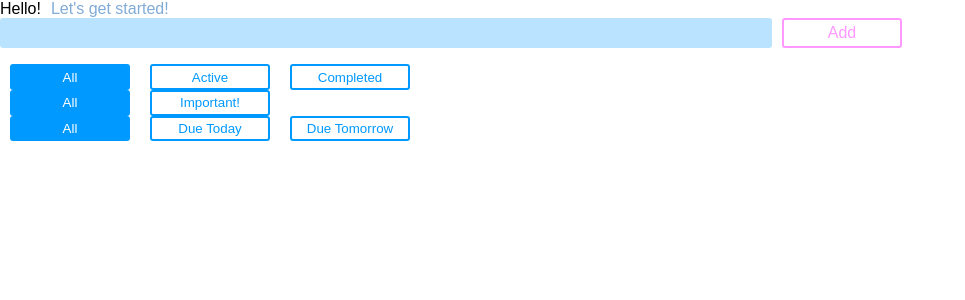
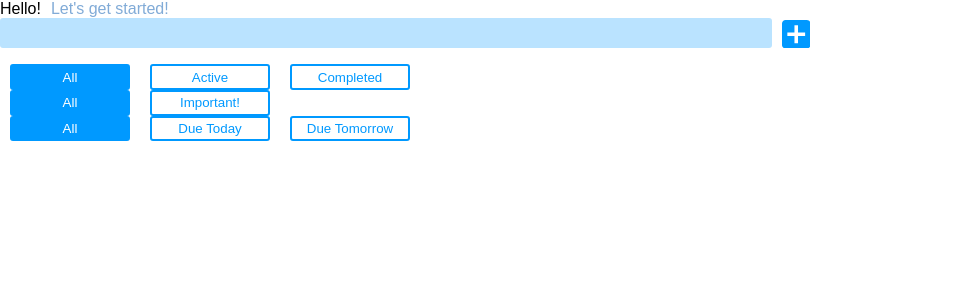
Before and after one commit to stepanencode/todo-list, a React (Create React App) app: page / in a window 1280 px wide. Shown: the top 300 px of the page, without its empty margins (0-965 px from the left). Built offline with nearby package versions, Linux system fonts and the light colour scheme; the HTML template or start-up script is replaced by a standard one.

Commit message:
add svg for timer

```diff
--- a/src/App.js
+++ b/src/App.js
@@ -4,9 +4,14 @@ import uuidv4 from "uuid";
 // import TextareaAutosize from "react-textarea-autosize";
 import styled, { css } from "styled-components";
 
+const Svg = styled.svg`
+    vertical-align: bottom;
+    margin-left: 10px;
+`;
+
 const Input = styled.input`
   font-family: sans-serif;
-  background-color: rgba(0, 153, 255, 0.27);
+  background-color: #BAE3FF;
   border-style: none;
   width: 60%;
   height: 1.78rem;
@@ -23,19 +28,13 @@ const Button = styled.button`
   width: 120px;
 
 
-  ${props => props.primary && css`
-    background: white;
-    color: #ff99ff;
-    border: 2px solid #ff99ff;
-    font-size: 1rem;
-    vertical-align: bottom;
-  `}
+
   ${props => props.pressed && css`
     background: #0099ff;
     color: white;
   `}
 
-  ${props => props.cleared && css`
+  ${props => props.bigger && css`
     background: #0099ff;
     color: white;
     width: 150px;
@@ -308,10 +307,6 @@ class App extends Component {
   };
 
   render() {
-    // let classTextArea;
-
-    // classTextArea = "text-area-submit";
-
     return (
       <div>
         <span>Hello!</span>
@@ -319,19 +314,22 @@ class App extends Component {
           {(this.itemsCounter() === 0) ? <span>{"Let's get started!"}</span> : <span>You have {this.itemsCounter()} items</span>}
         </ItemsCounter>
         <form onSubmit={this.onSubmit}>
-          {/*<TextareaAutosize*/}
-            {/*value={this.state.term}*/}
-            {/*onChange={this.onChange}*/}
-            {/*minRows={3}*/}
-            {/*maxRows={4}*/}
-            {/*type="text"*/}
-            {/*maxLength={50}*/}
-            {/*style={{fontFamily: "Arial ,sans-serif", backgroundColor: 'rgba(108, 62, 245, 0.15)', borderWidth: 0, padding: 0, minHeight: 20, maxHeight: 80}}*/}
-
-          {/*/>*/}
 
           <Input value={this.state.term} onChange={this.onChange}></Input>
-          <Button primary>Add</Button>
+          <span onClick={this.onSubmit}>
+            <Svg xmlns="http://www.w3.org/2000/svg"
+               version="1.1"  viewBox="0 0 80 80"
+               style={{enableBackground: 'new 0 0 80 80'}}
+                width="1.78rem" height="1.78rem;">
+            <g>
+              <path d="M70,0H10C4.5,0,0,4.5,0,10v60c0,5.5,4.5,10,10,10h60c5.5,0,10-4.5,10-10V10C80,4.5,75.5,0,70,0z
+                  M65,45H45v20H35V45H15V35h20V15h10v20h20V45z"
+                    fill="#0099ff"
+                    />
+            </g>
+          </Svg>
+          </span>
+
         </form>
         {((this.state.isFilterImportant === true) && (this.getItems().length === 0)) ? <p>{"You don't have any important items!"}</p> : null}
         <List items={this.getItems()}
@@ -348,7 +346,7 @@ class App extends Component {
           <Button onClick={this.filterActive} pressed={this.state.filterCompletedTerm === ACTIVE}>Active</Button>
           <Button onClick={this.filterCompleted} pressed={this.state.filterCompletedTerm === COMPLETED}>Completed</Button>
           {(this.state.items.filter(item => item.isCompleted === true)).length > 0 ?
-            (<Button cleared onClick={this.clearCompleted}>Clear completed</Button>) :
+            (<Button bigger onClick={this.clearCompleted}>Clear completed</Button>) :
             null}
         </div>
         <div>
--- a/src/ListItem.js
+++ b/src/ListItem.js
@@ -1,5 +1,4 @@
 import React, {Component} from "react";
-import TextareaAutosize from "react-textarea-autosize";
 import TimerButton from "./TimerButton";
 import TimerDisplay from "./TimerDisplay";
 import CommentField from "./CommentField";
@@ -34,10 +33,32 @@ const Button = styled.button`
     background: #0099ff;
     color: white;
   `}
+
+  ${props => props.disabled && css`
+    background: white;
+    color: gray;
+    border: 2px solid gray;
+  `}
+
+  ${props => props.bigger && css`
+    background: tomato;
+    color: white;
+    border: 2px solid tomato;
+    width: 150px;
+  `}
 `;
 
 const Checkbox = styled.input`
   display: none;
+`;
+
+const Input = styled.input`
+  font-family: sans-serif;
+  background-color: #BAE3FF;
+  border-style: none;
+  width: 20%;
+  height: 1rem;
+  border-radius: 3px;
 `;
 
 class ListItem extends Component {
@@ -156,7 +177,7 @@ class ListItem extends Component {
     if (this.props.item.isDueTomorrow) {
       notActiveToday += " visible-hidden";
     }
-    let classTextArea = "text-area-submit";
+
 
     return(
       <li
@@ -166,7 +187,6 @@ class ListItem extends Component {
       >
 
         <span>
-
           {this.props.item.isCompleted ?
             <label>
               <Checkbox type="checkbox" id="option"
@@ -201,36 +221,53 @@ class ListItem extends Component {
         {
             this.state.isEdit ?
               (<span>
-              <TextareaAutosize
-                minRows={1}
-                maxRows={4}
-                type="text"
-                className={classTextArea}
-                maxlength={50}
-                value={this.props.item.text}
-                onChange={this.handleChange}
-              />
+                  <Input value={this.props.item.text}   onChange={this.handleChange}/>
+              {/*<TextareaAutosize*/}
+                {/*minRows={1}*/}
+                {/*maxRows={4}*/}
+                {/*type="text"*/}
+                {/*className={classTextArea}*/}
+                {/*maxlength={50}*/}
+                {/*value={this.props.item.text}*/}
+                {/*onChange={this.handleChange}*/}
+              {/*/>*/}
               <Button onClick={this.handleSave}>Save</Button>
             </span>
               ) :
               (
                 <span>
+
                 <label className={labelClassName}>{this.props.item.text}</label>
+                  {this.props.item.isCompleted ? null :
                 <Button onClick={this.handleEdit}>Edit</Button>
+                  }
               </span>
               )
           }
+        {this.props.item.isCompleted ?
+          null :
+          <span>
+
             <Button onClick={this.handleImportant}>Important!</Button>
             {this.props.item.isDueToday ?
-          <Button onClick={this.handleRemoveDueDate}>Remove Due Date</Button> :
+              <Button bigger onClick={this.handleRemoveDueDate}>Remove Due Date</Button> :
               <Button onClick={this.handleDueToday} className={notActiveToday}>Due Today</Button>
             }
             {this.props.item.isDueTomorrow ?
-          <Button onClick={this.handleRemoveDueDate}>Remove Due Date</Button> :
+              <Button bigger onClick={this.handleRemoveDueDate}>Remove Due Date</Button> :
               <Button onClick={this.handleDueTomorrow} className={notActiveTomorrow}>Due Tomorrow</Button>
             }
-        <TimerButton  time='5' startTimer={this.startTimer} item={this.props.item} />
+
+
+            <Button onClick={this.showCommentField}>Add Comment</Button>
+            <TimerButton time='5' startTimer={this.startTimer} item={this.props.item}/>
             <TimerDisplay timeLeft={this.state.timeLeft}/>
+            {this.state.showComment ?
+              <CommentField/> :
+              null
+            }
+        </span>
+        }
         {this.state.isHover ?
           (
             <Button className='button-delete btn' onClick={this.handleDelete}>
@@ -239,11 +276,6 @@ class ListItem extends Component {
           ) :
           null
         }
-        <Button onClick={this.showCommentField}>Add Comment</Button>
-        {this.state.showComment ?
-          <CommentField /> :
-          null
-        }
       </li>
     );
   }
--- a/src/TimerButton.js
+++ b/src/TimerButton.js
@@ -1,27 +1,9 @@
 import React, { Component } from "react";
-import styled, { css } from "styled-components";
+import styled from "styled-components";
 
-const Button = styled.button`
-  border-radius: 3px;
-  padding: 0.25em 1em;
-  margin: 0 10px;
-  background: transparent;
-  color: #00cc44;
-  border: 2px solid #00cc44;
-  width: 120px;
-
-
-  ${props => props.primary && css`
-    background: white;
-    color: #ff99ff;
-    border: 2px solid #ff99ff;
-    font-size: 1rem;
+const Svg = styled.svg`
     vertical-align: bottom;
-  `}
-  ${props => props.pressed && css`
-    background: #0099ff;
-    color: white;
-  `}
+    margin: 0 10px;
 `;
 
 class TimerButton extends Component{
@@ -31,14 +13,33 @@ class TimerButton extends Component{
   };
 
   render() {
-    let disabledCheckbox = "";
-    if (this.props.item.isCompleted) {
-      disabledCheckbox += "disabled";
-    }
     return(
-      <Button onClick={this.handleStartTimer} disabled={disabledCheckbox}>
-        {this.props.time} sec
-      </Button>
+      <span>
+        {this.props.item.isCompleted ?
+          null :
+          <Svg version="1.1"
+               id="Capa_1"
+               xmlns="http://www.w3.org/2000/svg"
+               viewBox="0 0 60 60"
+               style={{enableBackground: "new 0 0 60 60"}}
+               width="1.78rem" height="1.78rem;"
+               onClick={this.handleStartTimer}
+          >
+            <g>
+              <title>{this.props.time} sec</title>
+              <circle style={{fill: "#ffffff"}} cx="30" cy="29" r="29"/>
+              <path style={{fill: "#00cc44"}}
+                    d="M30,60C13.458,60,0,46.542,0,30c0-7.993,3.107-15.514,8.749-21.176
+                	c0.779-0.785,2.047-0.785,2.828-0.006c0.783,0.78,0.785,2.046,0.006,2.828C6.693,16.555,4,23.072,4,30c0,14.337,11.663,26,26,26
+                		s26-11.663,26-26C56,16.337,45.405,5.101,32,4.076v10.757c0,1.104-0.896,2-2,2s-2-0.896-2-2V2c0-1.104,0.896-2,2-2
+                			c16.542,0,30,13.458,30,30S46.542,60,30,60z"/>
+              <path style={{fill: "#00cc44"}}
+                    d="M20,20.121L20,20.121l12.944,9.363c1.274,0.926,1.419,2.772,0.305,3.886l0,0
+                	c-1.114,1.114-2.959,0.969-3.886-0.305L20,20.121z"/>
+            </g>
+          </Svg>
+        }
+      </span>
     );
   }
 }
--- a/src/index.css
+++ b/src/index.css
@@ -18,10 +18,10 @@ li {
 
 }
 
-.button-wrapper {
-  padding: 0 10px;
-  background-color: aqua;
-}
+/*.button-wrapper {*/
+  /*padding: 0 10px;*/
+  /*background-color: aqua;*/
+/*}*/
 
 .button-delete {
   /*display: none;*/
```
Lines whose indentation alone changed are shown as unchanged.
